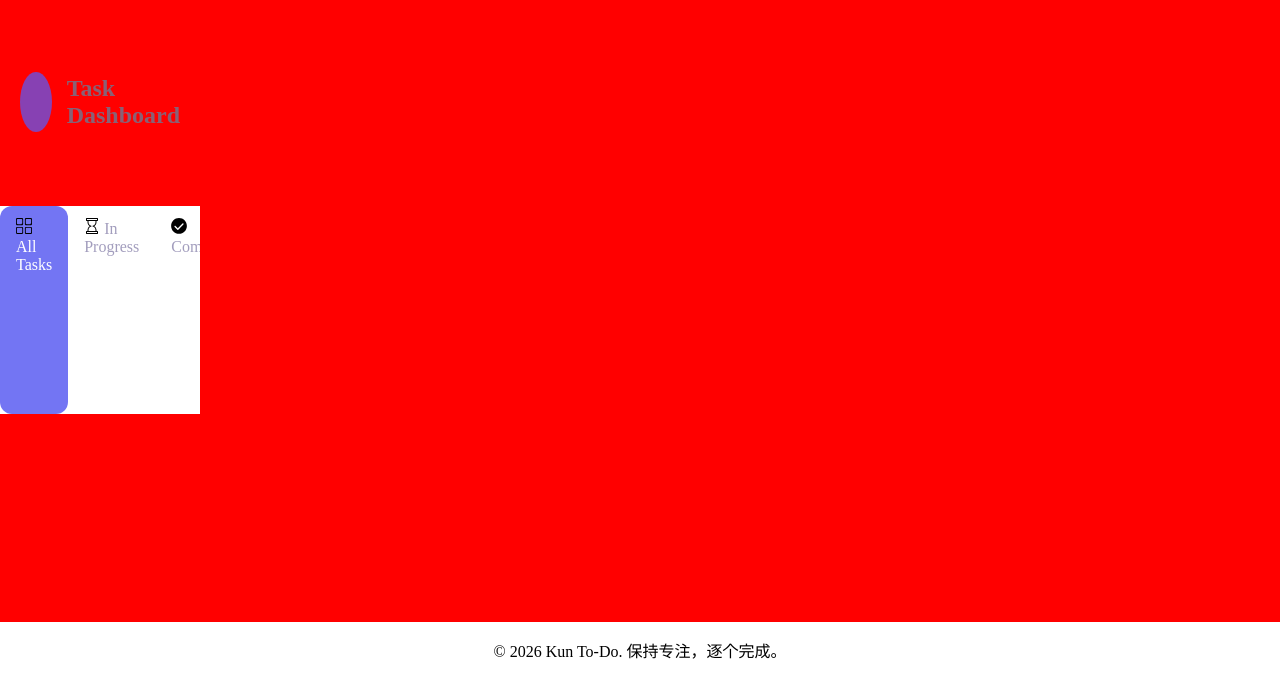
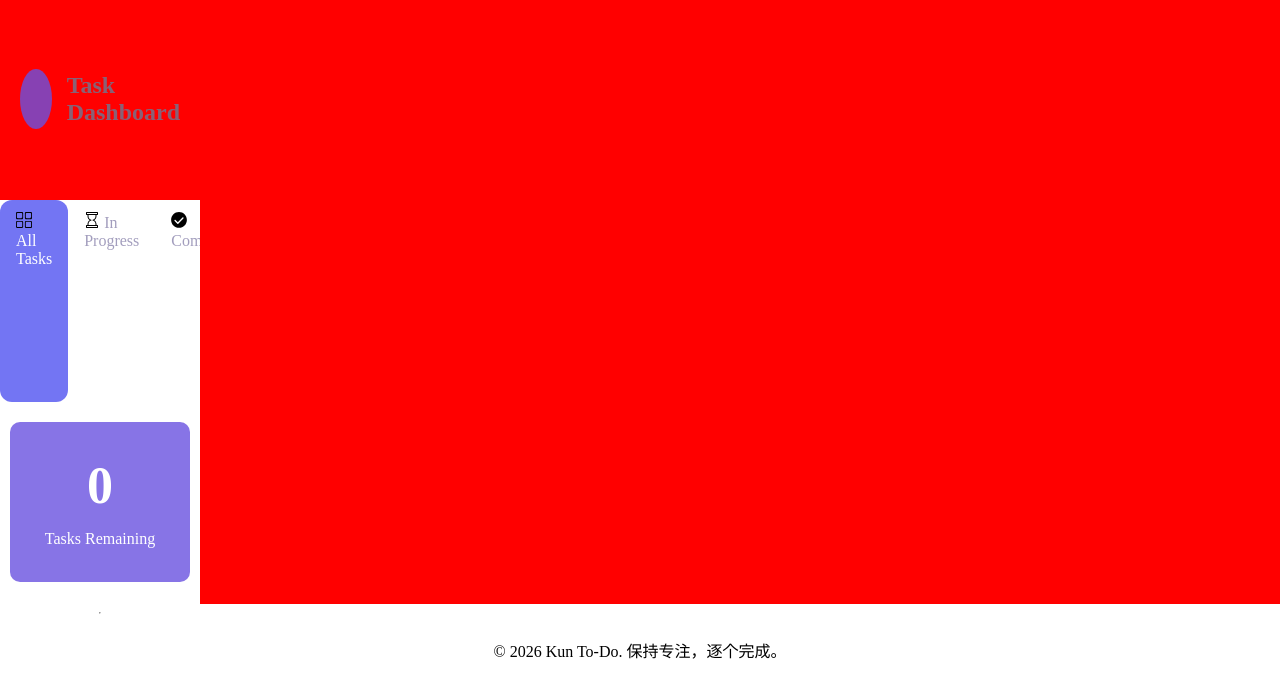
Before and after one commit to fuertevunture/todo, a website: page src/main/main.html in a window 1280 px wide. Shown: the part 122-800 px from the top of the page. Drawn offline with Linux system fonts and the light colour scheme.

Commit message:
v1.0.0 feat:统计卡片

```diff
--- a/src/main/main.css
+++ b/src/main/main.css
@@ -186,3 +186,22 @@
 .selected_classify-type icon {
   fill: hsla(250, 100%, 100%, 1);
 }
+
+.showboard {
+  display: flex;
+  flex-direction: column;
+  justify-content: center;
+  align-items: center;
+  gap: 15px;
+  width: 90%;
+  height: 160px;
+  margin: 20px auto;
+  border-radius: 10px;
+  color: white;
+  background-color: hsla(250, 70%, 60%, 0.8);
+}
+
+.showboard-total {
+  font-weight: bold;
+  font-size: 52px;
+}
--- a/src/main/main.html
+++ b/src/main/main.html
@@ -37,6 +37,7 @@
         </div>
         <div class="user-name">Task Dashboard</div>
       </section>
+      <hr>
       <nav class="classify">
         <!--    todo   数组形式——是采用直接html渲染，还是数组加载生成-->
         <div class="classify-all classify-type selected_classify-type">
@@ -53,8 +54,8 @@
         </div>
       </nav>
       <section class="showboard">
-        <div class="showboard-total"></div>
-        <div class="showboard-info"></div>
+        <div class="showboard-total">0</div>
+        <div class="showboard-info">Tasks Remaining</div>
       </section>
       <section class="control">
         <div class="control-title"></div>
--- a/src/main/main.js
+++ b/src/main/main.js
@@ -73,3 +73,10 @@
 
 //todo 列表过滤函数
 function filterTaskList() {}
+
+const showedTaskList = [];
+const taskList = [];
+
+const showboardTotalNum = document.querySelector(".showboard-total");
+// 统计卡片的数据
+showboardTotalNum.textContent = String(showedTaskList.length);
```
